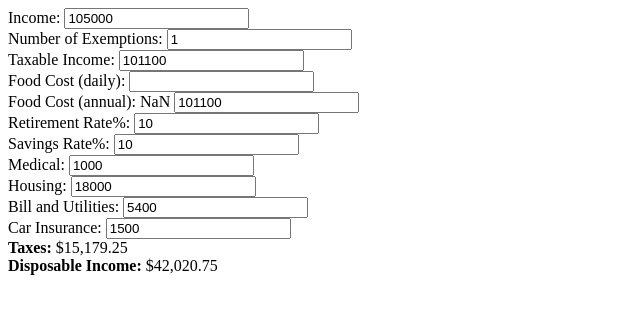
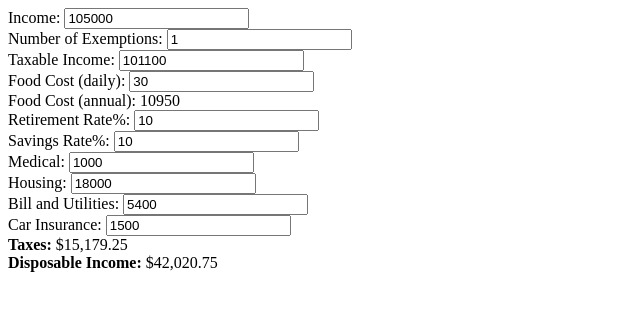
Before and after one commit to jdlawrence/IncomeAnalysis, a website: page client/index.html in a window 1280 px wide. Shown: the whole page, without its empty margins (0-640 px from the left). Drawn offline with nearby package versions, Linux system fonts and the light colour scheme.

Commit message:
Food Cost is complete

```diff
--- a/client/index.html
+++ b/client/index.html
@@ -20,10 +20,10 @@
         Taxable Income: <input type="number" min="0" ng-model="taxableIncome" ng-init="updateIncome()" ng-change="updateIncome()">
       </div>
       <div>
-        Food Cost (daily): <input type="number" min="0" ng-model="food" ng-init="updateIncome()" ng-change="updateIncome()">
+        Food Cost (daily): <input type="number" min="0" ng-model="expenses.food" ng-init="updateIncome()" ng-change="updateIncome()">
       </div>
       <div>
-        Food Cost (annual):  {{ food * 365 }} <input type="number" min="0" ng-model="taxableIncome" ng-init="updateIncome()" ng-change="updateIncome()">
+        Food Cost (annual):  {{ expenses.food * 365 }}
       </div>
       <div>
         Retirement Rate%: <input type="number" min="0" ng-model="expenses.retirementRate" ng-change="updateIncome()">
```
